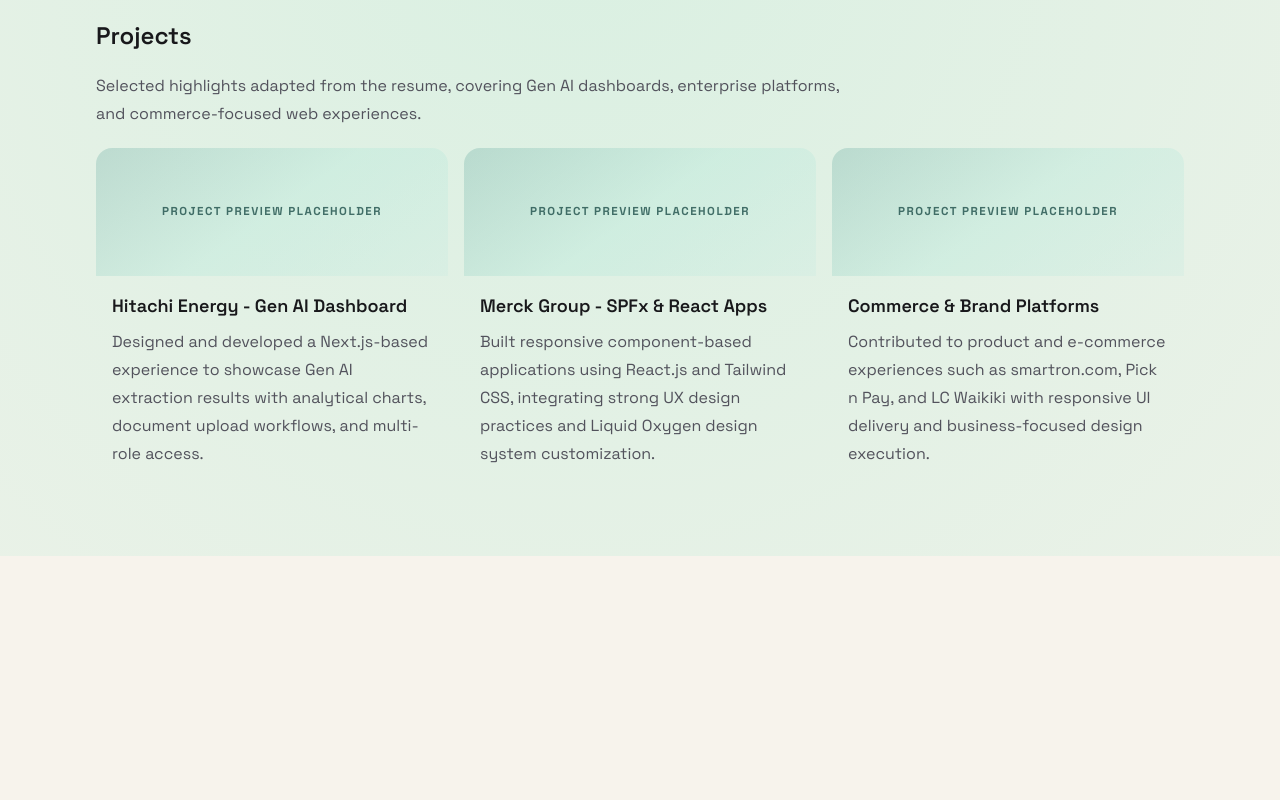
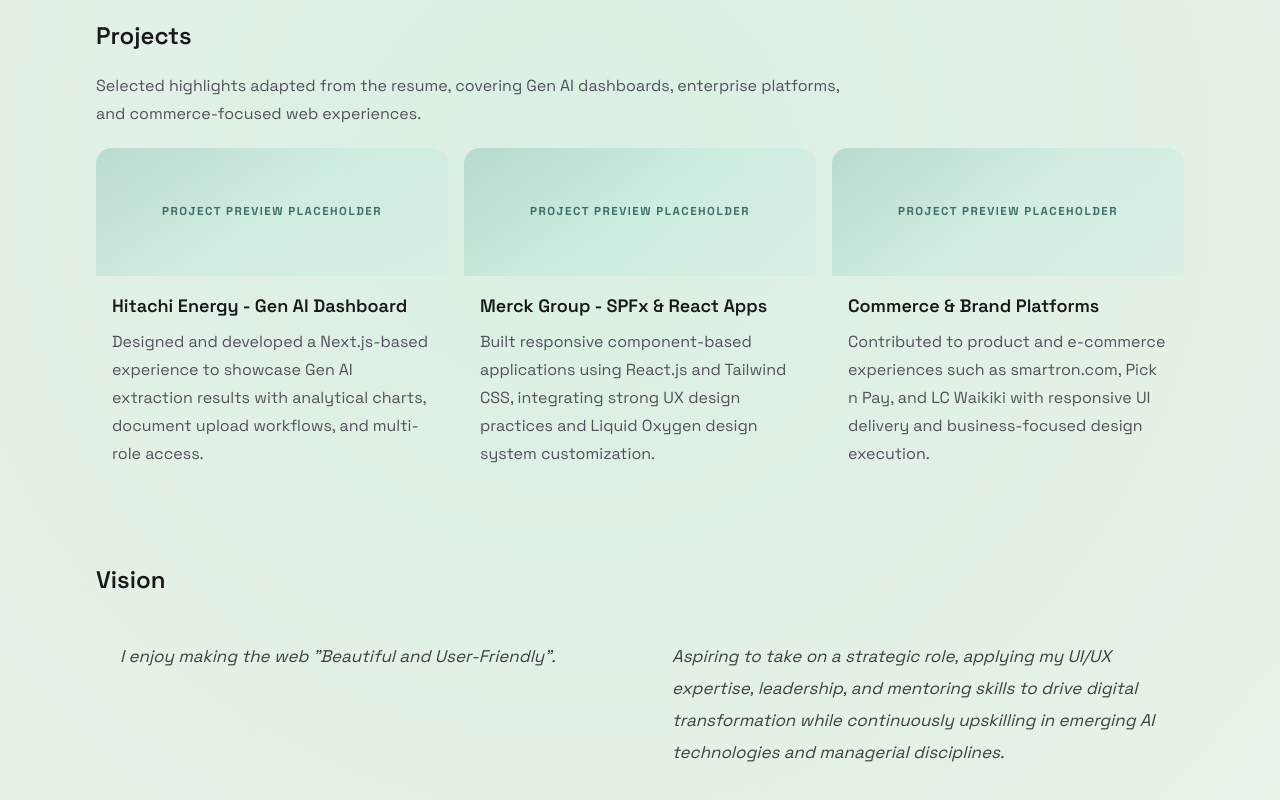
Before and after one commit to mohandeveloper2020/profile, a Next.js app: page / in a window 1280 px wide. Shown: the part 3730-4530 px from the top of the page. Before the commit the page ends 4286 px from the top, so only its background shows below. Built offline with nearby package versions, Linux system fonts and the light colour scheme.

Commit message:
vision section showing

```diff
--- a/app/page.tsx
+++ b/app/page.tsx
@@ -13,7 +13,7 @@
       <SkillsSection />
       <ExperienceSection />
       <ProjectsSection />
-      {/* <VisionSection /> */}
+      <VisionSection />
     </div>
   );
 }
```
